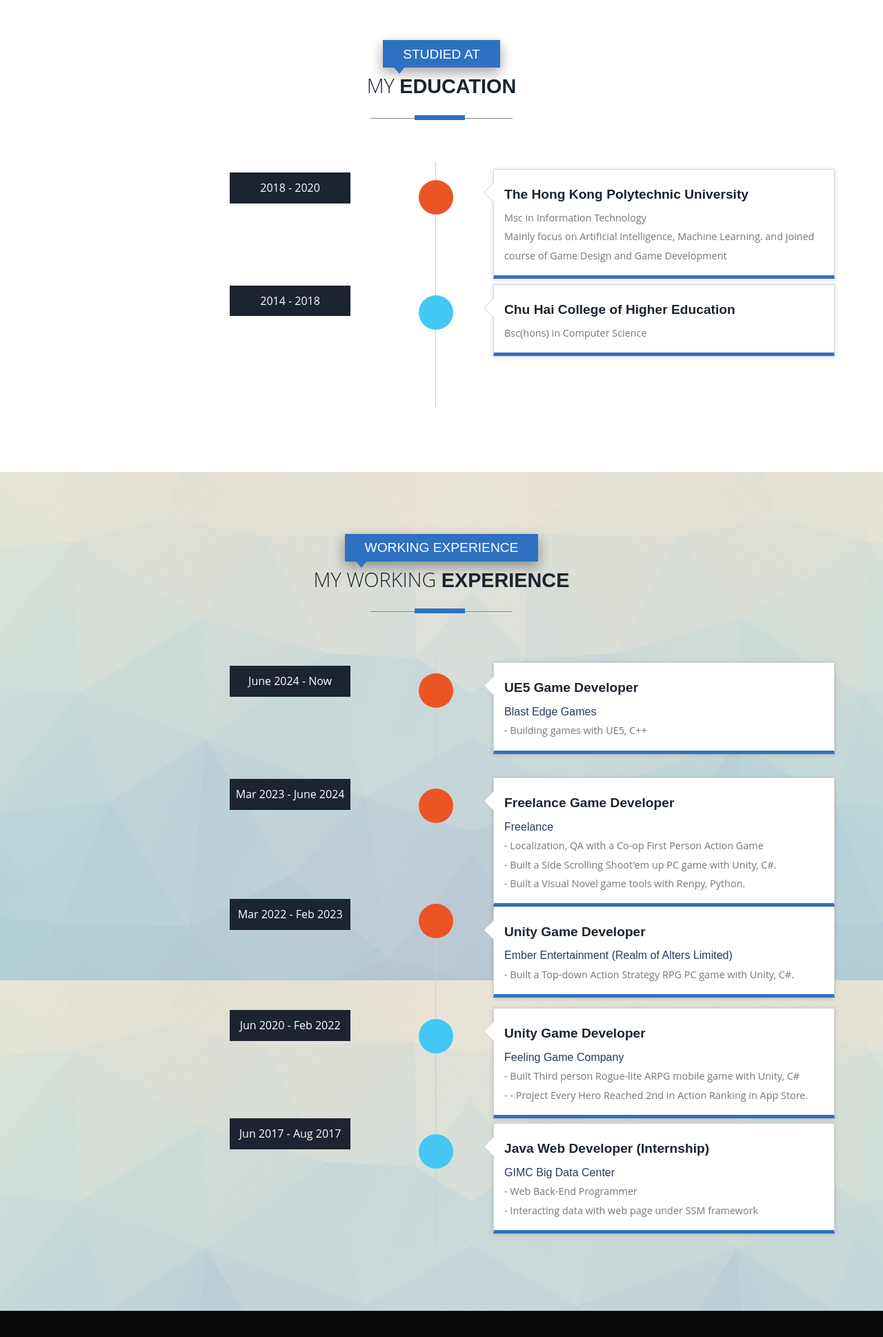
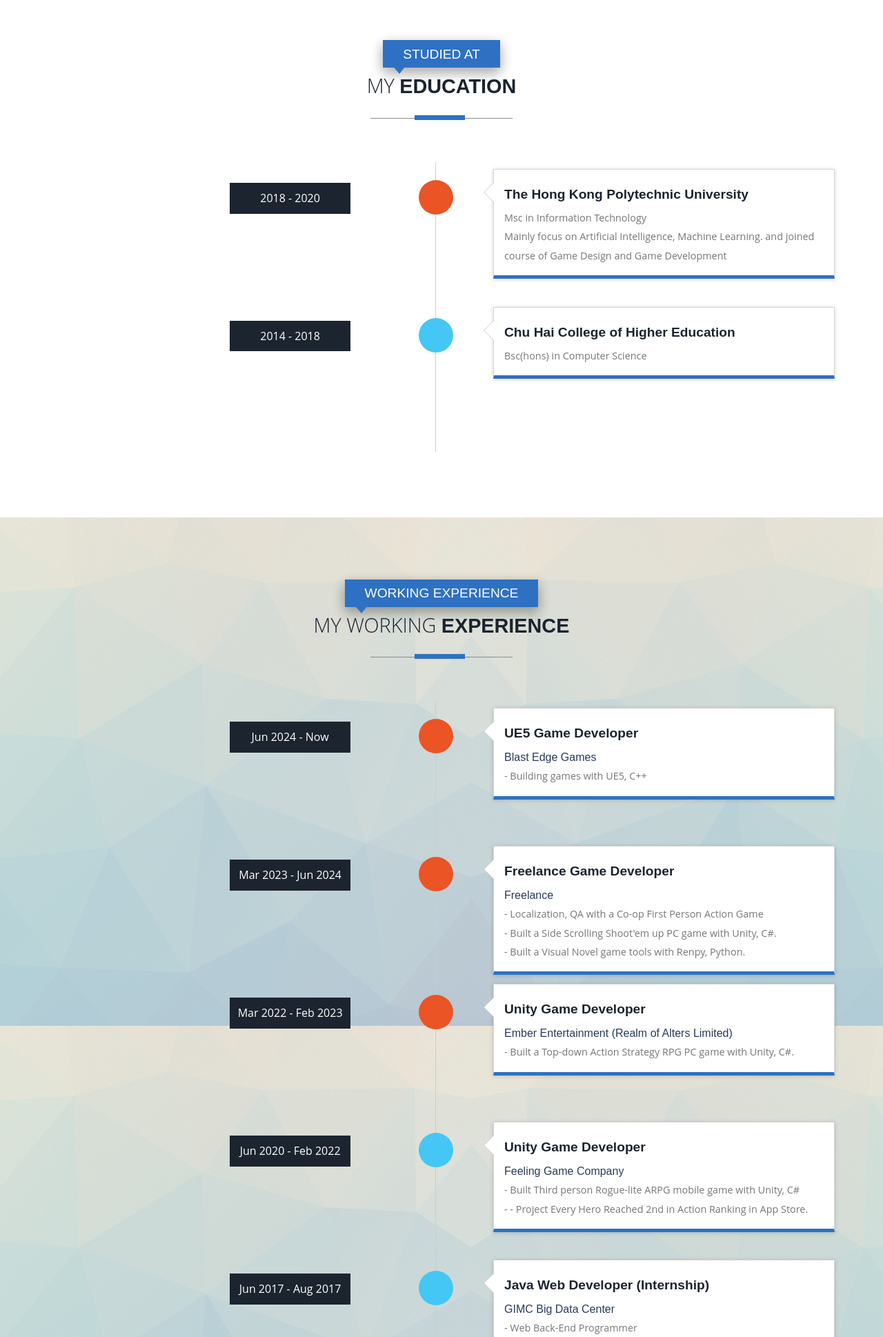
Before and after one commit to tavik000/KeyHomepage, a PHP site: page /index.html in a window 1280 px wide. Shown: the part 4428-6366 px from the top of the page at 69% size. Run offline with PHP 8.4, Linux system fonts and the light colour scheme; some libraries are stand-ins or nearby versions; some web fonts are replaced.

Commit message:
refine working exp css

```diff
--- a/css/style.css
+++ b/css/style.css
@@ -789,7 +789,7 @@ span.border.one:after {
 .timeline>li {
 	margin-bottom: 10px;
 	position: relative;
-	height: 157px;
+	height: 190px;
 }
 
 .timeline>li:before,
@@ -919,7 +919,7 @@ ul.year {
 
 ul.year li {
 	list-style: none;
-	margin-top: 30px;
+	margin-top: 45px;
 	font-size: 1em;
 	color: #fff;
 	text-align: center;
@@ -930,19 +930,19 @@ ul.year li {
 }
 
 ul.year li:nth-child(2) {
-	margin-top: 119px;
+	margin-top: 155px;
 }
 
 ul.year li:nth-child(3) {
-	margin-top: 129px;
+	margin-top: 155px;
 }
 
 ul.year li:nth-child(4) {
-	margin-top: 116px;
+	margin-top: 155px;
 }
 
 ul.year li:nth-child(5) {
-	margin-top: 112px;
+	margin-top: 155px;
 }
 
 .timeline-badge.success i {
--- a/index.html
+++ b/index.html
@@ -1458,8 +1458,8 @@
 			<div class="time-main w3l-agile">
 				<div class="col-md-6 year-info">
 					<ul class="year">
-						<li>June 2024 - Now</li>
-						<li>Mar 2023 - June 2024</li>
+						<li>Jun 2024 - Now</li>
+						<li>Mar 2023 - Jun 2024</li>
 						<li>Mar 2022 - Feb 2023</li>
 						<li>Jun 2020 - Feb 2022</li>
 						<li>Jun 2017 - Aug 2017</li>
```
